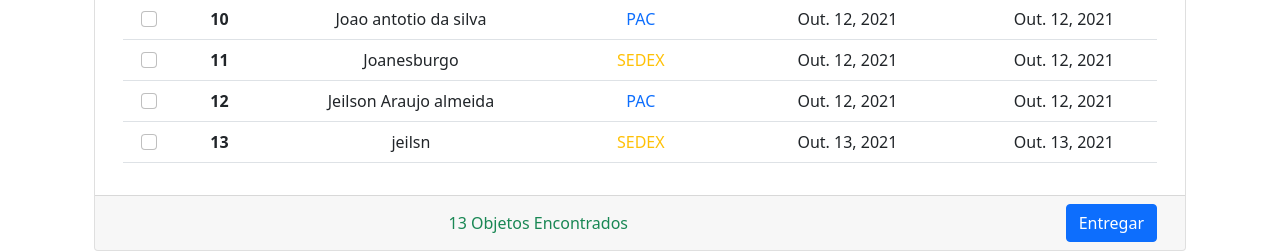
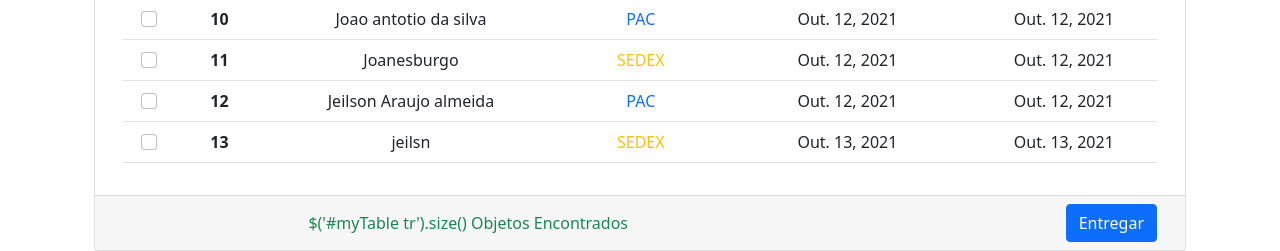
Before and after one commit to Decripter/postal_manager, a Django app: page /entrega-objetos/ in a window 1280 px wide. Shown: the part 628-879 px from the top of the page. Run offline with Django 3.2, Linux system fonts and the light colour scheme; data comes from the database, SQL or seed files in the repository; some libraries are stand-ins or nearby versions.

```diff
--- a/templates/postal_manager/entrega_objetos.html
+++ b/templates/postal_manager/entrega_objetos.html
@@ -108,7 +108,7 @@ $('#select_all_btn').click(function(event) {
             <div class="row align-middle">
               <div class="col"><div style="height: 5px;"></div>
                 <div class="text-success align-middle">
-                  <span class="align-middle  text-sm"> {{object_list|length }} Objetos Encontrados</span>
+                  <span class="align-middle  text-sm"> $('#myTable tr').size() Objetos Encontrados</span>
                 </div>
               </div>
               <div class="col">
```
